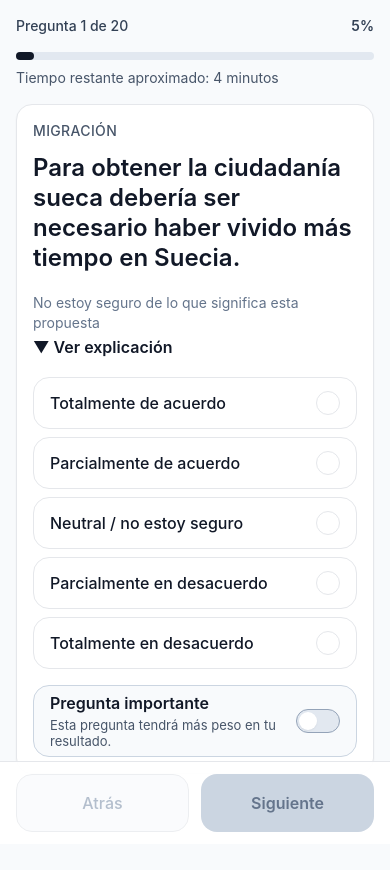
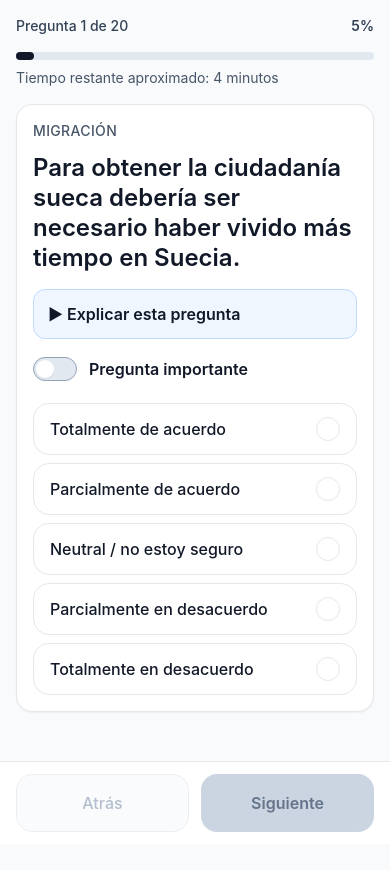
Before and after one commit to prismasuecia/valkompass, a Next.js app: page /quiz in a window 390 px wide. Shown: the top 870 px of the page. After the commit the page ends 844 px from the top, so only its background shows below. Built offline with nearby package versions, Linux system fonts and the light colour scheme.

Commit message:
Make mobile quiz tools more visible

```diff
--- a/components/QuestionCard.tsx
+++ b/components/QuestionCard.tsx
@@ -42,13 +42,15 @@ function ExplanationSections({content}: {content: string}) {
   );
 }
 
-function ExplanationControl({explanation, language}: {explanation?: Explanation; language: Language}) {
+function ExplanationControl({explanation, language, desktopCard = false}: {explanation?: Explanation; language: Language; desktopCard?: boolean}) {
   if (!explanation) return null;
 
   return (
-    <details className="group">
-      <summary className="cursor-pointer list-none py-1">
-        <span className="block text-sm font-normal leading-5 text-[#64748B]">{uiText.buttons.explanationPrompt}</span>
+    <details className={`group ${desktopCard ? 'rounded-xl border border-[#BFDBFE] bg-[#EFF6FF] p-4' : ''}`}>
+      <summary className={`cursor-pointer list-none ${desktopCard ? '' : 'py-1'}`}>
+        <span className={`block leading-5 ${desktopCard ? 'text-base font-semibold text-ink' : 'text-sm font-normal text-[#64748B]'}`}>
+          {desktopCard ? uiText.buttons.explanationCardTitle : uiText.buttons.explanationPrompt}
+        </span>
         <span className="mt-1 block text-base font-semibold leading-5 text-ink group-open:hidden">{uiText.buttons.showExplanation}</span>
         <span className="mt-1 hidden text-base font-semibold leading-5 text-ink group-open:block">{uiText.buttons.hideExplanation}</span>
       </summary>
@@ -85,6 +87,45 @@ function ImportantSetting({important, onToggleImportant}: {important: boolean; o
   );
 }
 
+function MobileExplanationControl({explanation, language}: {explanation?: Explanation; language: Language}) {
+  if (!explanation) return null;
+
+  return (
+    <details className="group">
+      <summary className="cursor-pointer list-none rounded-xl border border-[#BFDBFE] bg-[#EFF6FF] p-[14px] text-base font-semibold leading-5 text-ink">
+        <span className="block group-open:hidden">{uiText.buttons.mobileShowExplanation}</span>
+        <span className="hidden group-open:block">{uiText.buttons.mobileHideExplanation}</span>
+      </summary>
+      <div className="mt-3 rounded-2xl border border-[#BFDBFE] bg-paper p-4">
+        <h2 className="text-sm font-semibold text-ink">{explanation.title[language]}</h2>
+        <ExplanationSections content={explanation.content[language]} />
+      </div>
+    </details>
+  );
+}
+
+function MobileImportantSetting({important, onToggleImportant}: {important: boolean; onToggleImportant: () => void}) {
+  return (
+    <button
+      type="button"
+      role="switch"
+      aria-checked={important}
+      onClick={onToggleImportant}
+      className="flex min-h-11 items-center gap-3 text-left"
+    >
+      <span
+        aria-hidden="true"
+        className={`flex h-6 w-11 shrink-0 items-center rounded-full border p-0.5 ${
+          important ? 'justify-end border-ink bg-ink' : 'justify-start border-slate-400 bg-slate-200'
+        }`}
+      >
+        <span className="block h-[18px] w-[18px] rounded-full bg-white shadow-sm" />
+      </span>
+      <span className="text-base font-semibold text-ink">{uiText.progress.important}</span>
+    </button>
+  );
+}
+
 export function QuestionCard({
   question,
   explanation,
@@ -108,16 +149,16 @@ export function QuestionCard({
         <p className="text-sm font-medium uppercase tracking-wide text-slate-600">{categoryLabels[question.category]}</p>
         <h1 className="mt-3 text-2xl font-semibold leading-tight text-ink sm:mt-5 sm:text-3xl">{question.statement[language]}</h1>
         <div className="mt-4">
-          <ExplanationControl explanation={explanation} language={language} />
+          <MobileExplanationControl explanation={explanation} language={language} />
         </div>
-        <div className="mt-4 sm:mt-6">
+        {question.importanceAllowed ? (
+          <div className="mt-2">
+            <MobileImportantSetting important={important} onToggleImportant={onToggleImportant} />
+          </div>
+        ) : null}
+        <div className="mt-3 sm:mt-6">
           <AnswerButtons selectedValue={selectedValue} onSelect={onAnswer} />
         </div>
-        {question.importanceAllowed ? (
-          <div className="mt-4">
-            <ImportantSetting important={important} onToggleImportant={onToggleImportant} />
-          </div>
-        ) : null}
       </article>
 
       <article className="hidden w-full grid-cols-[minmax(0,1.35fr)_minmax(340px,0.65fr)] gap-8 rounded-2xl border border-line bg-white p-8 shadow-sm min-[1200px]:grid">
@@ -129,7 +170,7 @@ export function QuestionCard({
           </div>
         </section>
         <aside className="min-w-0 border-l border-line pl-8">
-          <ExplanationControl explanation={explanation} language={language} />
+          <ExplanationControl explanation={explanation} language={language} desktopCard />
           {question.importanceAllowed ? (
             <div className="mt-8">
               <ImportantSetting important={important} onToggleImportant={onToggleImportant} />
--- a/uiText.json
+++ b/uiText.json
@@ -51,6 +51,9 @@
     "showExplanation": "▼ Ver explicación",
     "hideExplanation": "▲ Ocultar explicación",
     "explanationPrompt": "No estoy seguro de lo que significa esta propuesta",
+    "explanationCardTitle": "Necesitas más información?",
+    "mobileShowExplanation": "▶ Explicar esta pregunta",
+    "mobileHideExplanation": "▼ Ocultar explicación",
     "showMatches": "Ver coincidencias",
     "showDifferences": "Ver diferencias",
     "readMore": "Leer más",
```
